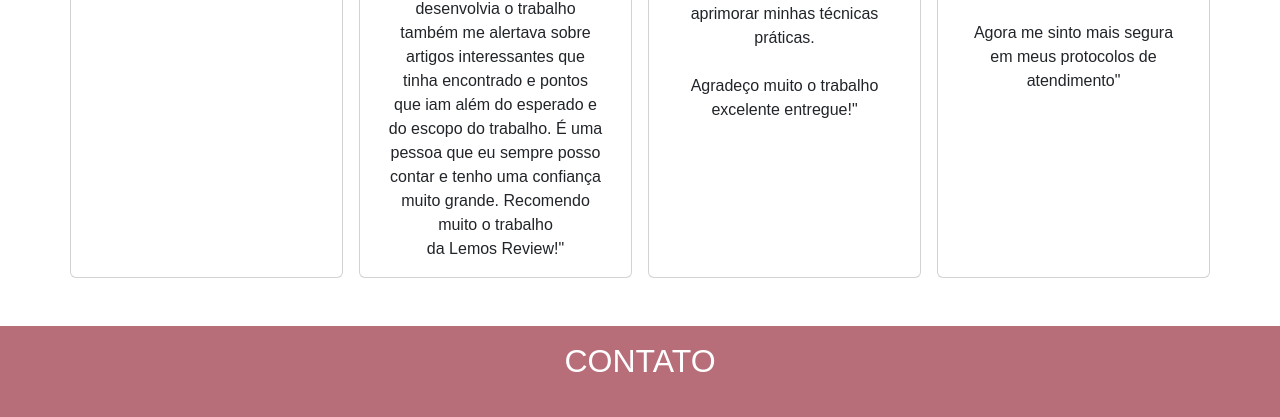
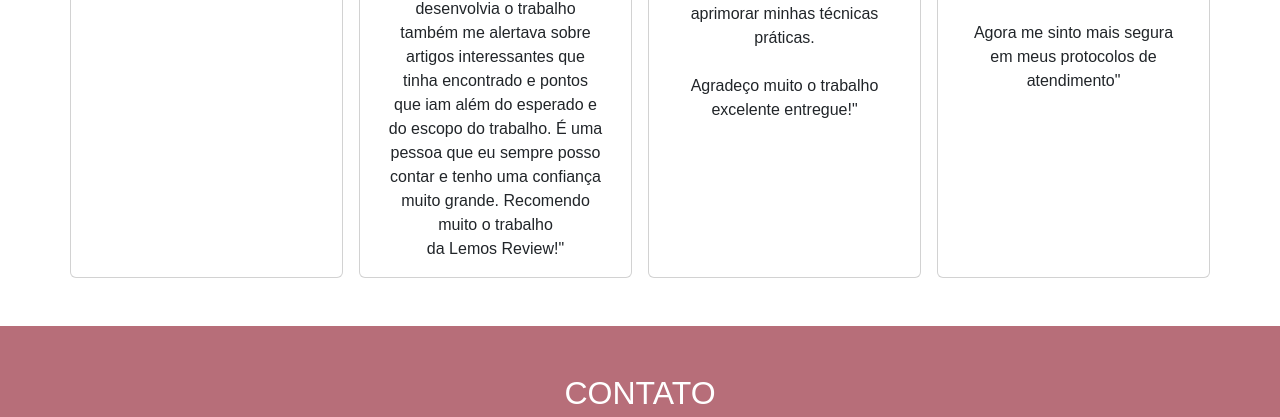
Before and after one commit to andtps/health-lemos, a plain HTML site: page index.html in a window 1280 px wide. Shown: the part 2457-2874 px from the top of the page. Drawn offline with nearby package versions, Linux system fonts and the light colour scheme; a web font is replaced by a local one.

Commit message:
adicionado um padding top no h2 do footer

```diff
--- a/index.html
+++ b/index.html
@@ -545,7 +545,7 @@
       </div>
     </section>
     <footer id="footer" class="mt-5">
-      <h2 id="contato" class="p-3">CONTATO</h2>
+      <h2 id="contato" class="pt-5">CONTATO</h2>
       <div class="container d-flex flex-direction-collum gap-5">
         <div class="footer__image">
           <img
```
